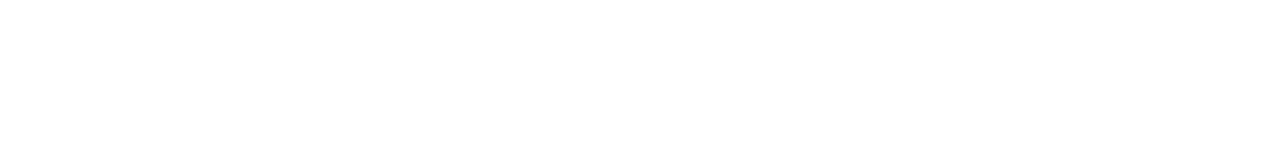
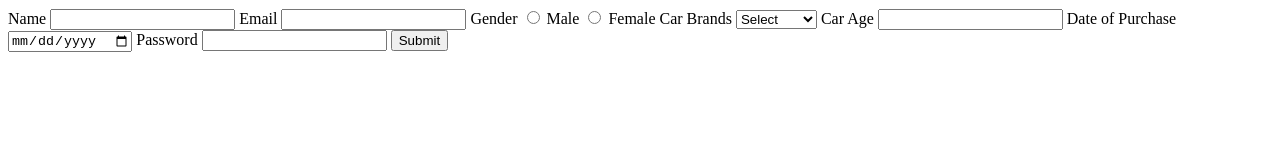
Before and after one commit to acciojob/car-insurance-form-AshishDeshmukh02, a website: page main.html in a window 1280 px wide. Drawn offline with Linux system fonts and the light colour scheme.

Commit message:
created a submission

```diff
--- a/main.html
+++ b/main.html
@@ -8,6 +8,39 @@
 
 <body>
 	<!-- the entire body must be written by student -->
+	<form method="post">
+  <label for="name">Name</label>
+  <input type="text" id="name" name="name" required>
+
+  <label for="email">Email</label>
+  <input type="email" id="email" name="email" required>
+
+  <label>Gender</label>
+  <input type="radio" id="male" name="gender" value="male" required>
+  <label for="male">Male</label>
+  <input type="radio" id="female" name="gender" value="female" required>
+  <label for="female">Female</label>
+
+  <label for="cars">Car Brands</label>
+  <select id="cars" name="cars" required>
+    <option value="">Select</option>
+    <option value="BMW">BMW</option>
+    <option value="Audi">Audi</option>
+    <option value="Mercedez">Mercedez</option>
+  </select>
+
+  <label for="carage">Car Age</label>
+  <input type="number" id="carage" name="carage" required>
+
+  <label for="dop">Date of Purchase</label>
+  <input type="date" id="dop" name="dop" required>
+
+  <label for="password">Password</label>
+  <input type="password" id="password" name="password" required>
+
+  <button type="submit">Submit</button>
+</form>
+
     <script type="text/javascript" src="./script.js">
 </script>
 
```
